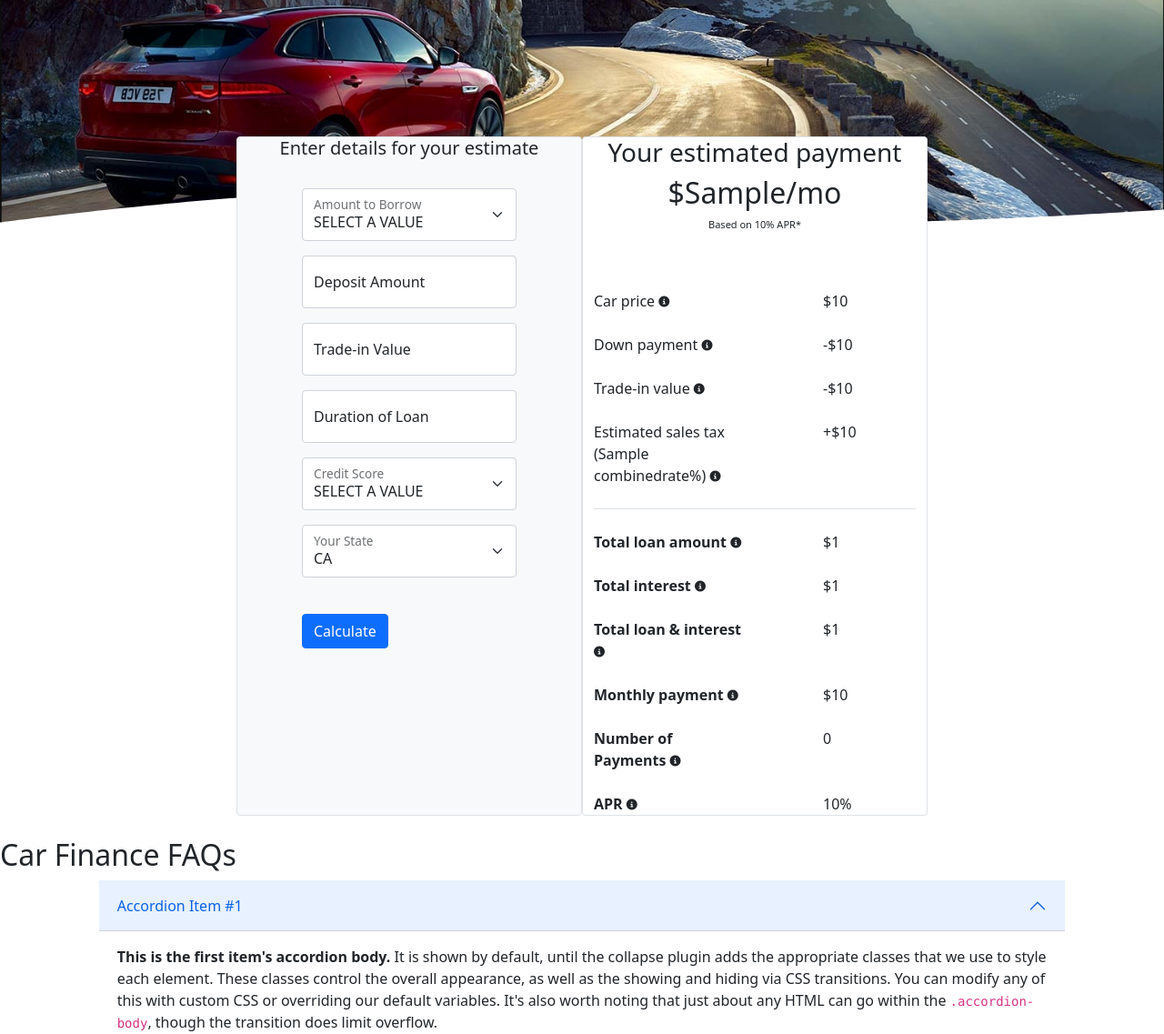
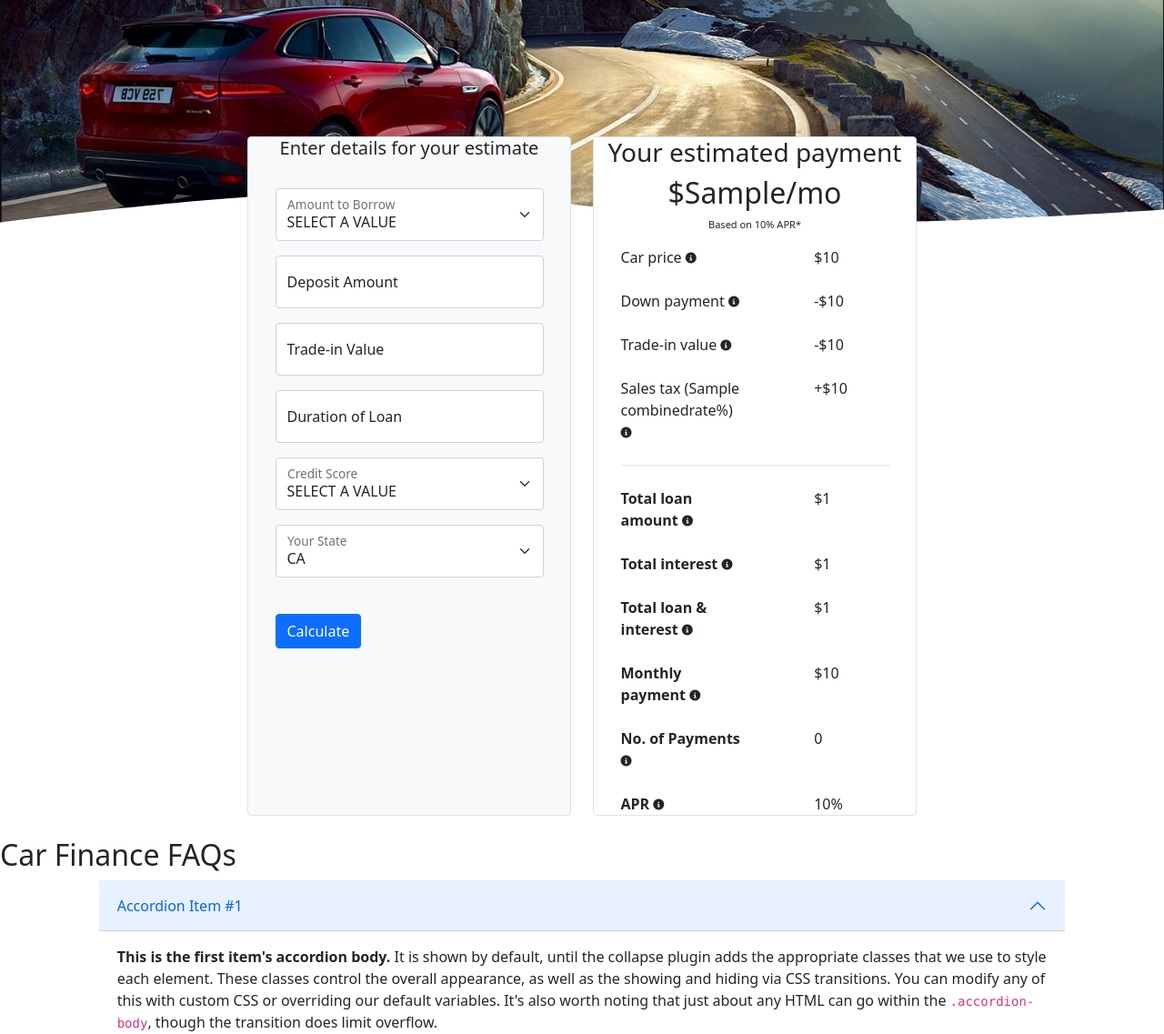
Before and after one commit to lowdowner/loancalculator, a Django app: template loancalculator/templates/loancalculator/index.html in a window 1280 px wide. Shown: the part 56-1193 px from the top of the page at 91% size. Run offline with Django 3.2, Linux system fonts and the light colour scheme; tables that the repository leaves empty hold one stand-in row (values such as "Sample post"); the template is opened without the code that fills it: values that come from a table or form of the project are taken from there, most other values are stand-ins (such as "Sample title", 1, 10 or a date in 2020); some libraries are stand-ins or nearby versions.

Commit message:
Gap added between cols, margin bottom to left col

```diff
--- a/loancalculator/templates/loancalculator/index.html
+++ b/loancalculator/templates/loancalculator/index.html
@@ -1,3 +1,6 @@
+
+
+
 {% extends 'loancalculator/base.html' %}
 {% load crispy_forms_tags %}
 
@@ -5,72 +8,63 @@
 
 
 <div class="container">
-
-
-
   <div class="row justify-content-center" style="margin-top: -100px;">
 
+     <!-- CALC LEFT -->
+     <div class="col-md-4 mb-4 mb-md-0">
+     <div class="border rounded bg-light h-100">
+        <div class="row justify-content-center">
 
-    <div class="col-md-4 border rounded bg-light">
-
-        <div class="row justify-content-center">
            <!-- <h1 class="text-center"> Car Finance Calculator</h1> -->
            <h5 class="text-center"> Enter details for your estimate</h5>
         </div>
         <br>
-                <div class="col-md-8 mx-auto">
+        <div class="col-sm-10  mx-auto">
            <form action="" method="POST">
               {% csrf_token %}
               <div class="form-floating mb-3">
                  {{form.starting_amount}}
                  <label for="{{ form.starting_amount.id_for_label }}">Amount to Borrow</label>
               </div>
-
               <div class="form-floating mb-3">
                  {{form.deposit_amount}}
                  <label for="{{ form.deposit_amount.id_for_label }}">Deposit Amount</label>
               </div>
-
               <div class="form-floating mb-3">
                  {{form.trade_in_value }}
                  <label for="{{ form.trade_in_value.id_for_label }}">Trade-in Value</label>
               </div>
-
               <div class="form-floating mb-3">
                  {{form.number_of_years }}
                  <label for="{{ form.number_of_years.id_for_label }}">Duration of Loan</label>
               </div>
-
               <div class="form-floating mb-3">
                  {{form.credit_score }}
                  <label for="{{ form.credit_score.id_for_label }}">Credit Score</label>
               </div>
-
               <div class="form-floating mb-3">
                  {{form.state }}
                  <label for="{{ form.state.id_for_label }}">Your State</label>
               </div>
-
               <br>
               <button class="btn btn-primary" type="submit">Calculate</button>
            </form>
            <br>
         </div>
-
+     </div>
      </div>
 
-
-
+     <!-- CALC RIGHT -->
      <!-- RESULTS TOP -->
-    <div class="col-md-4 border rounded bg-white">
+     <div class="col-md-4">
+     <div class="border rounded bg-white h-100">
         <div class="row justify-content-center">
            <h3 class="text-center">Your estimated payment</h3>
            <h2 class="text-center">${{ monthly_repay }}/mo</h2>
            <p class="text-center" style="font-size: 11px;">Based on {{ credit_score_perc }}% APR*</p>
-
            <!-- <h3> After {{ number_of_years }} years, your investment is worth ${{ total_result }}</h3>-->
         </div>
-                <div class="mt-5">
+        <div class="col-md-10 mx-auto">
            <div class="row justify-content-between">
               <div class="col-6 text-left">
                  Car price
@@ -112,7 +106,7 @@
            <br>
            <div class="row justify-content-between">
               <div class="col-6 text-left">
-                          Estimated sales tax ({{ sales_tax.combinedrate }}%)
+                  Sales tax ({{ sales_tax.combinedrate }}%)
                  <i class="fas fa-info-circle fa-xs"
                     data-bs-toggle="tooltip"
                     data-bs-toggle="tooltip" data-bs-html="true" title="Estimated state sales tax">
@@ -182,7 +176,7 @@
            <br>
            <div class="row justify-content-between">
               <div class="col-6 text-left fw-bold">
-                            Number of Payments
+                 No. of Payments
                  <i class="fas fa-info-circle fa-xs"
                     data-bs-toggle="tooltip"
                     data-bs-toggle="tooltip" data-bs-html="true" title="Number of payments during loan">
@@ -196,22 +190,18 @@
            <div class="row justify-content-between">
               <div class="col-6 text-left fw-bold">
                  APR
-
                  <i class="fas fa-info-circle fa-xs"
                     data-bs-toggle="tooltip"
                     data-bs-toggle="tooltip" data-bs-html="true" title="Estimated APR based on your credit score">
                  </i>
               </div>
-
               <div class="col-4">
                  {{ credit_score_perc }}%
               </div>
            </div>
         </div>
-
      </div>
-
-
+     </div>
      <br>
      <!--
         <table class="table">
@@ -224,25 +214,15 @@
             </thead>
             <tbody>
                 -->
-
      <!-- {% for key, value in yearly_results.items %}
-
         <tr>
             <th scope="row">{{ key }}</th>
             <td>{{ value.interest }}</td>
             <td>{{ value.total }}</td>
         </tr>
          {% endfor %} -->
-
-
   </div>
 </div>
-
-      </div>
-    </div>
-  </div>
-
-
 
 <br>
 <h2> Car Finance FAQs</h2>
@@ -288,12 +268,9 @@
      </div>
   </div>
 </div>
-
 </body>
 <br>
 <script>
-
-
   var tooltipTriggerList = [].slice.call(document.querySelectorAll('[data-bs-toggle="tooltip"]'))
   var tooltipList = tooltipTriggerList.map(function (tooltipTriggerEl) {
   return new bootstrap.Tooltip(tooltipTriggerEl)
@@ -311,6 +288,4 @@ var tooltipList = tooltipTriggerList.map(function(tooltipTriggerEl) {
   */
 
 </script>
-
-
 {% endblock content %}
```
Also changed, not shown: db.sqlite3. Lines whose indentation alone changed are shown as unchanged.
